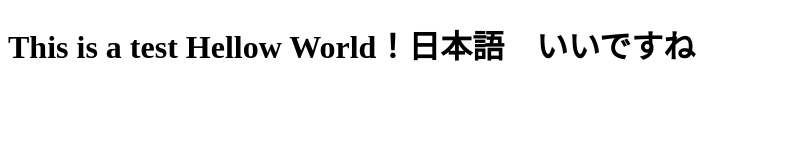
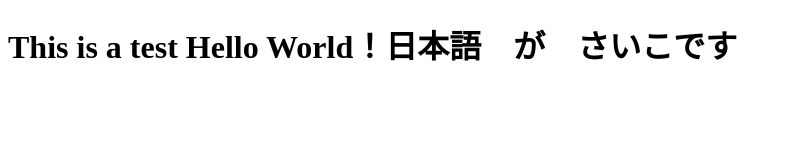
Before and after one commit to shootlighter/Just-Testing, a plain HTML site: page index.html in a window 1280 px wide. Shown: the whole page, without its empty margins (0-792 px from the left). Drawn offline with Linux system fonts and the light colour scheme.

Commit message:
Update index.html

```diff
--- a/index.html
+++ b/index.html
@@ -4,7 +4,7 @@
 
   <body>
 
-    <h1>This is a test Hellow World！日本語　いいですね</h1>
+    <h1>This is a test Hello World！日本語　が　さいこです</h1>
 
   </body>
 </html>
```
